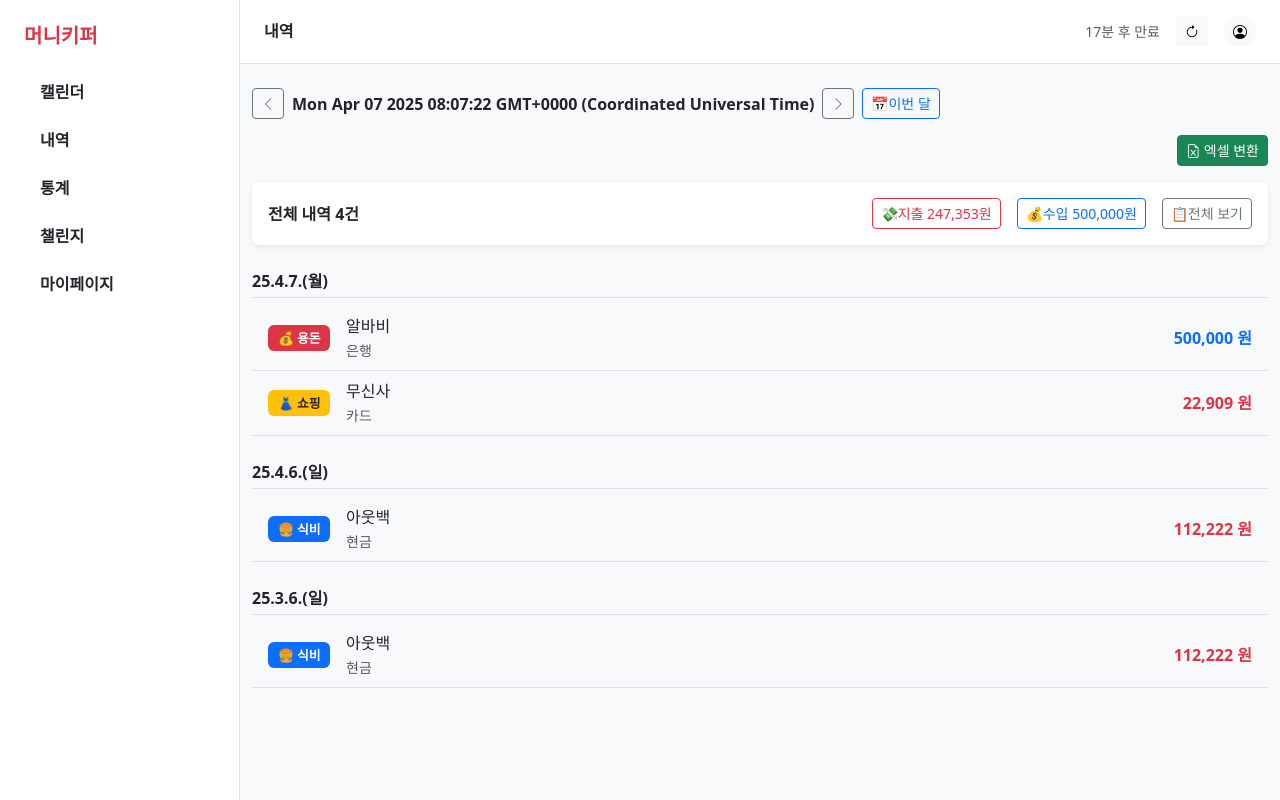
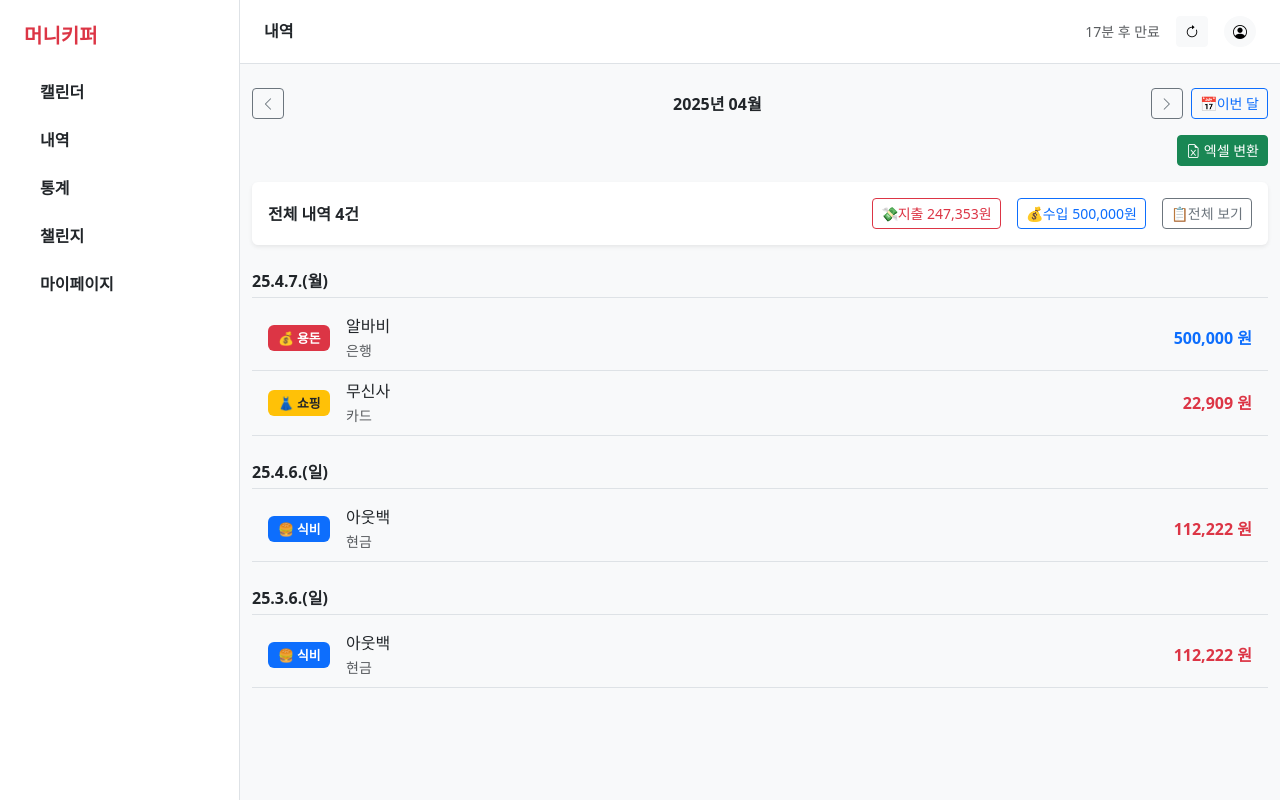
Before and after one commit to yeahy027/KB-TriFi, a Vue app in the folder trifi_project/: page /list in a window 1280 px wide. Shown: the top 800 px of the page. Built offline with nearby package versions, Linux system fonts and the light colour scheme; data requests are answered from the project's data file.

Commit message:
달 정렬

```diff
--- a/trifi_project/src/pages/List.vue
+++ b/trifi_project/src/pages/List.vue
@@ -2,11 +2,11 @@
     <AppLayout>
       <div>
         <!-- 월 선택 및 날짜 -->
-        <div class="d-flex align-items-center gap-2 mb-3">
+        <div class="d-flex align-items-center justify-content-center gap-2 mb-3">
           <button class="btn btn-outline-secondary btn-sm" @click="prevMonth">
             <i class="bi bi-chevron-left"></i>
           </button>
-          <strong>{{ currentMonth }}</strong>
+          <strong class="month-text mx-auto">{{ formattedMonth }}</strong>
           <button class="btn btn-outline-secondary btn-sm" @click="nextMonth">
             <i class="bi bi-chevron-right"></i>
           </button>
@@ -81,11 +81,11 @@
   let fetchInterval = null;
 
 //   월 형식 변환
-const formatMonth = (date) => {
-    const year = date.getFullYear()
-    const month = String(date.getMonth()+1).padStart(2,'0')
-    return `${year}-${month}`
-}
+const formattedMonth = computed(() => {
+    const year = currentMonth.value.getFullYear()
+    const month = String(currentMonth.value.getMonth()+1).padStart(2,'0')
+    return `${year}년 ${month}월`
+})
 
 const prevMonth = () => {
     const newDate = new Date(currentDate.value)
```
